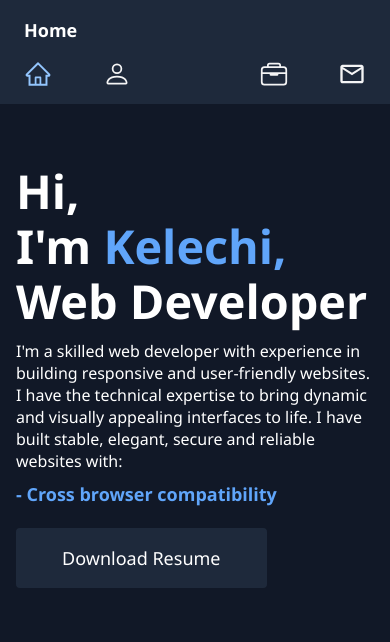
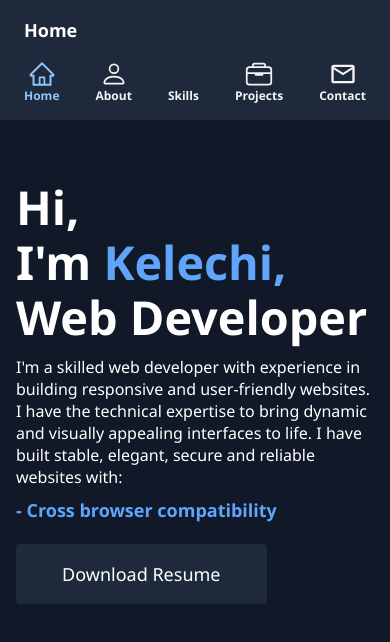
Before and after one commit to Kelechi095/Portfolio, a React (Vite) app: page / in a window 390 px wide. Shown: the top 642 px of the page. Built offline with nearby package versions, Linux system fonts and the light colour scheme; some icons are missing.

Commit message:
modified mobile navbar

```diff
--- a/src/components/MobileNav.tsx
+++ b/src/components/MobileNav.tsx
@@ -36,6 +36,7 @@ const MobileNav = () => {
           <li className="cursor-pointer items-center font-semibold relative flex flex-col justify-center">
 
             <AiOutlineHome size={28} />
+            <p className="text-xs">Home</p>
           </li>
         </NavLink>
         <NavLink
@@ -47,6 +48,7 @@ const MobileNav = () => {
           <li className="cursor-pointer items-center font-semibold relative flex flex-col justify-center">
 
             <BsPerson size={28} />
+            <p className="text-xs">About</p>
           </li>
         </NavLink>
 
@@ -59,6 +61,7 @@ const MobileNav = () => {
           <li className="cursor-pointer items-center font-semibold relative flex flex-col justify-center">
 
             <LiaToolsSolid size={28} />
+            <p className="text-xs">Skills</p>
           </li>
         </NavLink>
         <NavLink
@@ -70,6 +73,7 @@ const MobileNav = () => {
           <li className="cursor-pointer items-center font-semibold relative flex flex-col justify-center">
 
             <IoBriefcaseOutline size={28} />
+            <p className="text-xs">Projects</p>
           </li>
         </NavLink>
         <NavLink
@@ -81,6 +85,7 @@ const MobileNav = () => {
           <li className="cursor-pointer items-center font-semibold relative flex flex-col justify-center">
 
             <MdOutlineEmail size={28} />
+            <p className="text-xs">Contact</p>
           </li>
         </NavLink>
       </ul>
```
